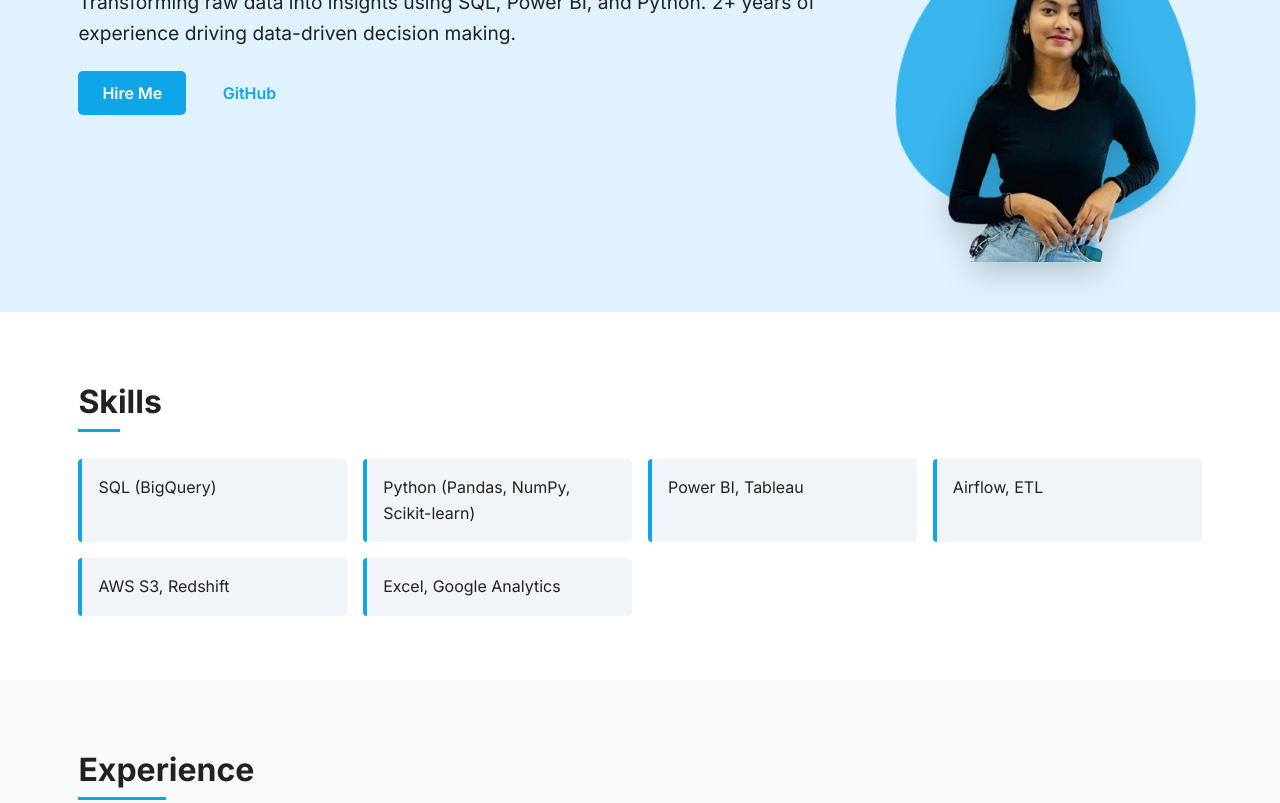
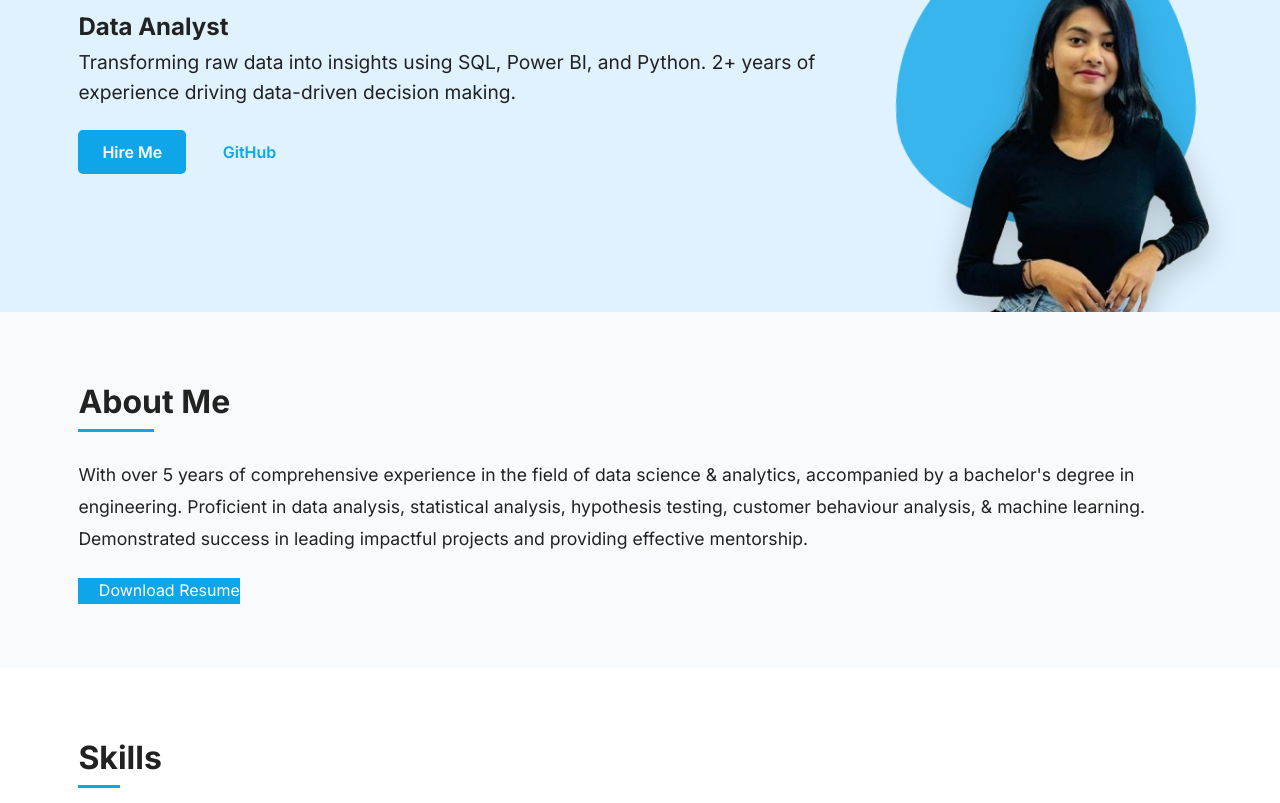
Before and after one commit to Prakashgupta41532/portfolio_html, a plain HTML site: page index.html in a window 1280 px wide. Shown: the part 366-1169 px from the top of the page. Drawn offline with Linux system fonts and the light colour scheme.

Commit message:
finished

```diff
--- a/index.html
+++ b/index.html
@@ -25,6 +25,7 @@
         </button>
       </div>
       <nav class="nav-links">
+        <a href="#home">Home</a>
         <a href="#about">About</a>
         <a href="#skills">Skills</a>
         <a href="#experience">Experience</a>
@@ -35,13 +36,15 @@
     </div>
   </header>
 
-  <section class="hero" id="about">
+  <section class="hero" id="home">
     <div class="container hero-container">
       <div class="hero-content">
-        <h1>Data Analyst</h1>
+        <h1>Hi, I'm</h1>
+        <h1>Neha Gupta</h1>
+        <h2>Data Analyst</h2>
         <p>Transforming raw data into insights using SQL, Power BI, and Python. 2+ years of experience driving data-driven decision making.</p>
         <div class="hero-buttons">
-          <a href="mailto:nehagupta72750@gmail.com" class="btn">Hire Me</a>
+          <a href="mailto:nehagupta727504@gmail.com" class="btn">Hire Me</a>
           <a href="https://github.com/Nehagupta641" class="btn-outline" target="_blank">GitHub</a>
         </div>
       </div>
@@ -50,6 +53,20 @@
         <div class="profile-image">
           <!-- Replace with your actual image path -->
           <img src="./nehaImg.png" alt="Neha Gupta">
+        </div>
+      </div>
+    </div>
+  </section>
+
+  <section class="section bg-light" id="about">
+    <div class="container">
+      <h2>About Me</h2>
+      <div class="about-content">
+        <div class="about-text">
+          <p>With over 5 years of comprehensive experience in the field of data science & analytics, accompanied by a bachelor's degree in engineering. Proficient in data analysis, statistical analysis, hypothesis testing, customer behaviour analysis, & machine learning. Demonstrated success in leading impactful projects and providing effective mentorship.</p>
+          <div class="about-buttons">
+            <a href="./Neha Gupta Resume.pdf" class="btn" download>Download Resume</a>
+          </div>
         </div>
       </div>
     </div>
@@ -100,6 +117,17 @@
         <p>Cleaned, analyzed, and visualized Netflix data to identify trends. Reduced query time by 25% with optimization techniques.</p>
         <a href="https://github.com/Nehagupta641/Netflix_Sql" class="btn-outline" target="_blank">View on GitHub</a>
       </div>
+      <div class="project">
+        <h3>Netflix Data Analysis Project Dashboard</h3>
+        <p>Designed impactful data visualizations to pinpoint usability concerns and identify opportunities for platform enhance-
+          ment.</p>
+        <a href="https://github.com/Nehagupta641/Netflix_Sql" class="btn-outline" target="_blank">View on GitHub</a>
+      </div>
+      <div class="project">
+        <h3>Ecommerce Dashboard</h3>
+        <p>Developed an interactive dashboard for ecommerce data analysis with real-time metrics tracking and performance visualization.</p>
+        <a href="https://github.com/Nehagupta641/Ecommerce_dashboard" class="btn-outline" target="_blank">View on GitHub</a>
+      </div>
     </div>
   </section>
 
--- a/style.css
+++ b/style.css
@@ -179,8 +179,8 @@
   }
 
   .profile-image img {
-    width: 100%;
-    height: 100%;
+    width: 120%;
+    height: 120%;
     object-fit: cover;
     object-position: top center;
     filter: drop-shadow(0 10px 15px rgba(0, 0, 0, 0.2));
@@ -312,6 +312,36 @@
   .experience-item ul {
     list-style: disc;
     padding-left: 1.5rem;
+  }
+
+  /* About Section */
+  .about-content {
+    display: flex;
+    flex-direction: column;
+    gap: 2rem;
+  }
+
+  .about-text p {
+    font-size: 1.1rem;
+    line-height: 1.8;
+    margin-bottom: 1.5rem;
+    color: var(--text-primary);
+  }
+
+  .about-buttons {
+    margin-top: 1.5rem;
+  }
+
+  .about-buttons .btn {
+    display: inline-flex;
+    align-items: center;
+    gap: 0.5rem;
+  }
+
+  .about-buttons .btn::before {
+    content: '\f019'; /* Font Awesome download icon */
+    font-family: 'Font Awesome 5 Free';
+    font-weight: 900;
   }
 
   /* Project */
```
Also changed, not shown: 1 other file.
